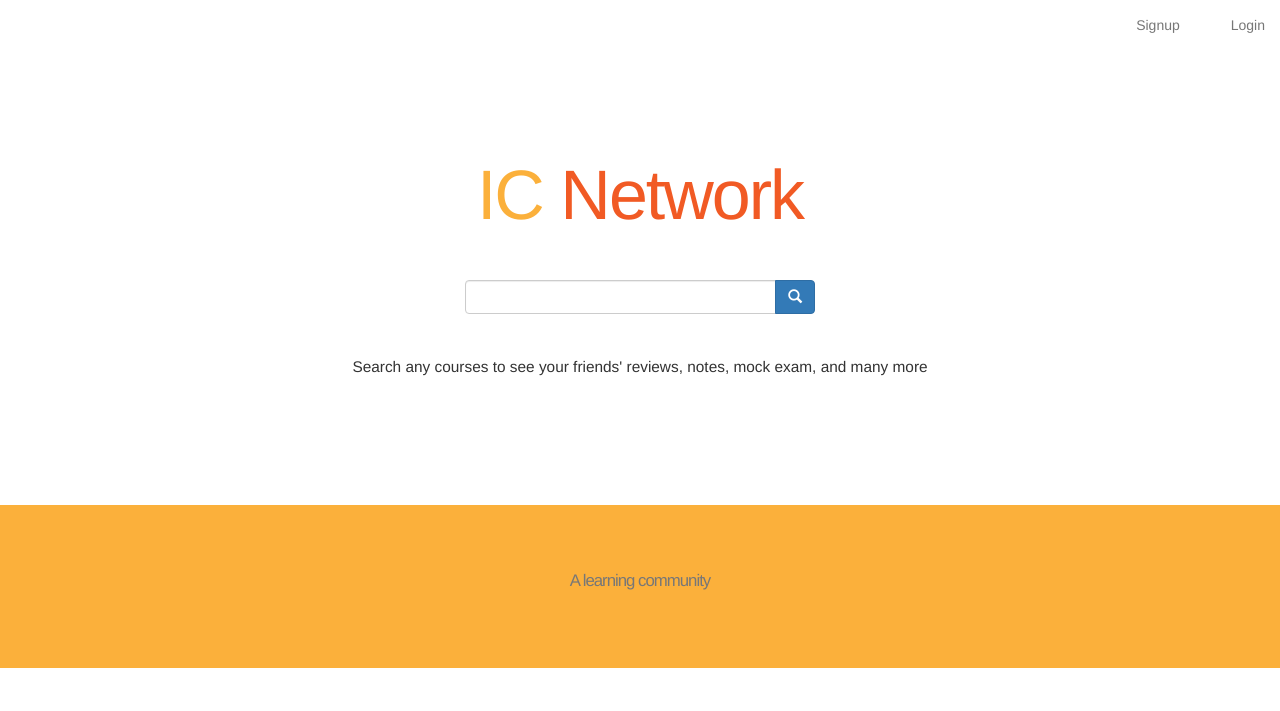
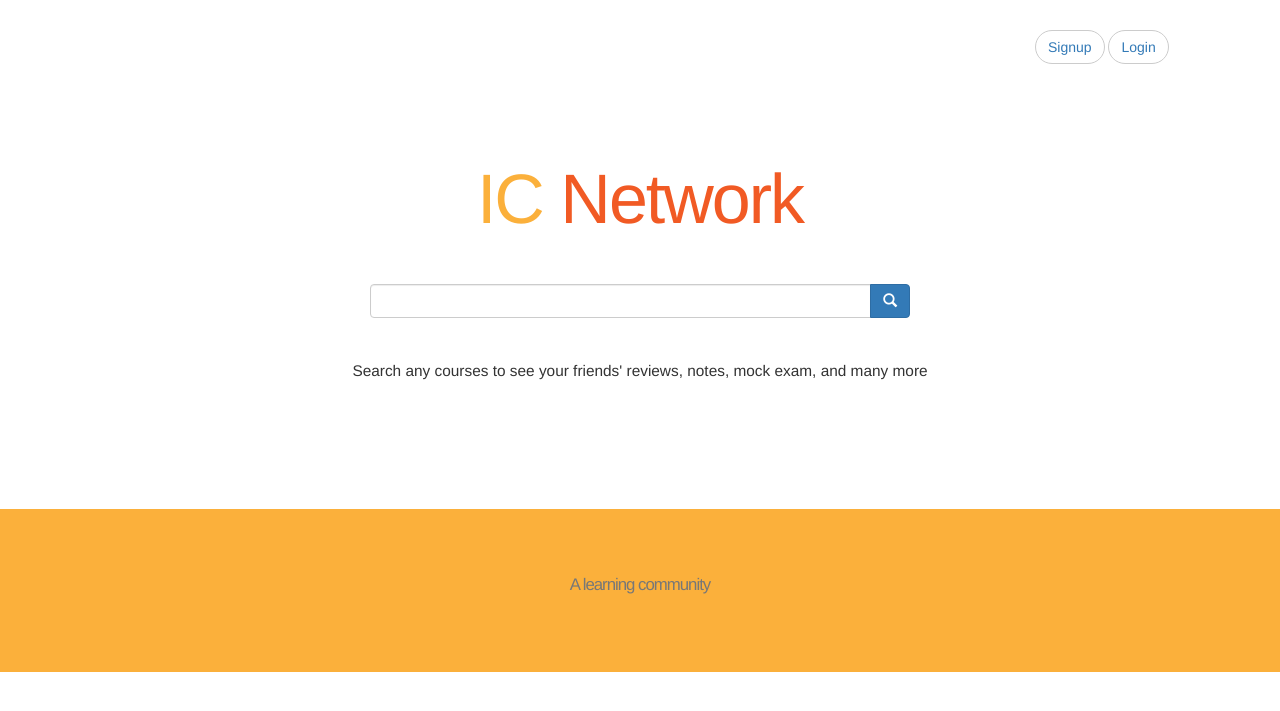
Before and after one commit to MUICProgrammingClub/muicwebboard, a Flask app: page / in a window 1280 px wide. Shown: the top 711 px of the page. Run offline with Flask 2, Linux system fonts and the light colour scheme; some libraries are stand-ins or nearby versions; some web fonts are replaced.

Commit message:
padding login/signup buttons to right & changing size of input box

```diff
--- a/app/static/css/main.css
+++ b/app/static/css/main.css
@@ -1,7 +1,7 @@
 /* universal */
 
 body {
-  padding-top: 60px;
+  padding-top: 30px;
 }
 
 section {
@@ -79,9 +79,6 @@ p {
   border-bottom-color: #fff;
 }
 
-.btn-lg.round{
+.btn-style-round{
   border-radius: 24px;
 }
-.paddle-top{
-  padding-left: 50px;
-}
--- a/app/templates/index.html.j2
+++ b/app/templates/index.html.j2
@@ -13,16 +13,19 @@
   <meta name="viewport" content="width=device-width, initail-scale=1.0">
 </head>
 <body>
-  <nav class="navbar navbar-default navbar-fixed-top bg-color-white">
-  <div class="container-fluid">
+
+  <div class="container">
     <!-- Brand and toggle get grouped for better mobile display -->
+      <div class="row-fluid">
+        <div class="col-lg-10">
+        </div>
+        <div class = "col-lg-2">
+          <button class="btn btn-default btn-style-round"><a href="/signup">Signup</a></button>
+          <button class="btn btn-default btn-style-round"><a href="/login">Login</a></button>
+      </div>
+    </div>
+  </div><!-- /.container-fluid -->
 
-    <ul class="nav navbar-nav navbar-right">
-          <li class=" li-custom"><a href="/signup">Signup</a></li>
-          <li><a href="/login">Login</a></li>
-    </ul>
-  </div><!-- /.container-fluid -->
-  </nav>
   {% for message in get_flashed_messages() %}
     <div class="flash">{{ message }}</div>
   {% endfor %}
@@ -35,9 +38,9 @@
       <span class="title-darkerorange"> Network </span>
      </h1>
    </br>
-  	<div class="col-md-4 col-md-offset-4">
+  	<div class="col-md-6 col-md-offset-3">
   	<div class="col-lg-16">
-	  <div class="input-group ">
+	  <div class="input-group">
 		    	<input class="form-control" type="text">
 		    	<span class="input-group-btn">
 		    	<button class="btn btn-primary"><span class="glyphicon glyphicon-search" aria-hidden="true"></span></button>
```
